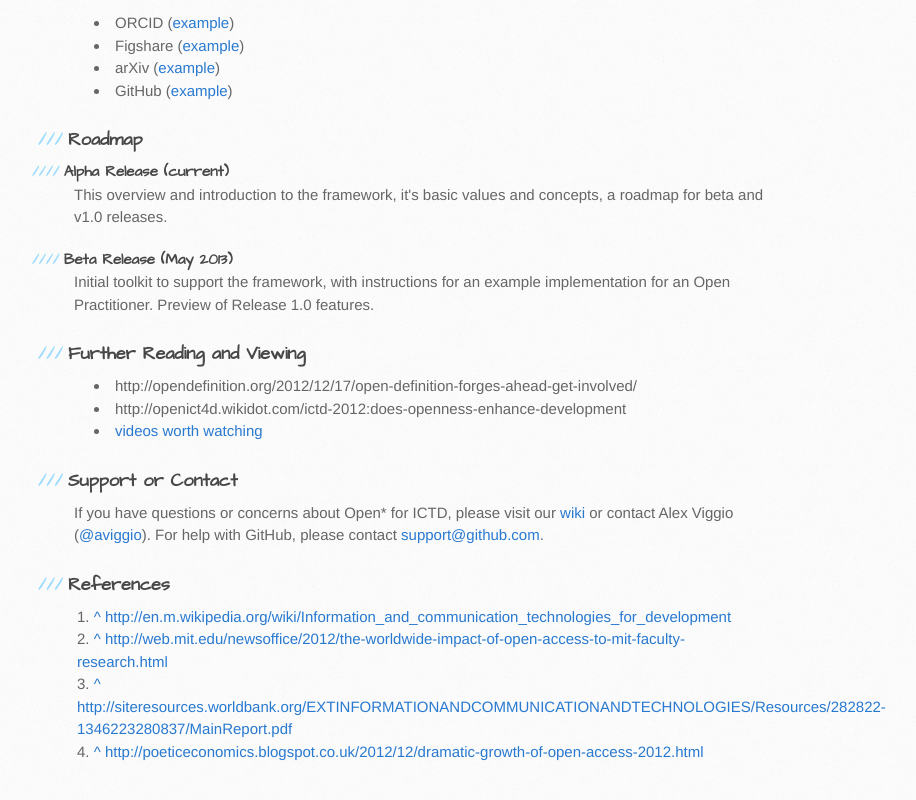
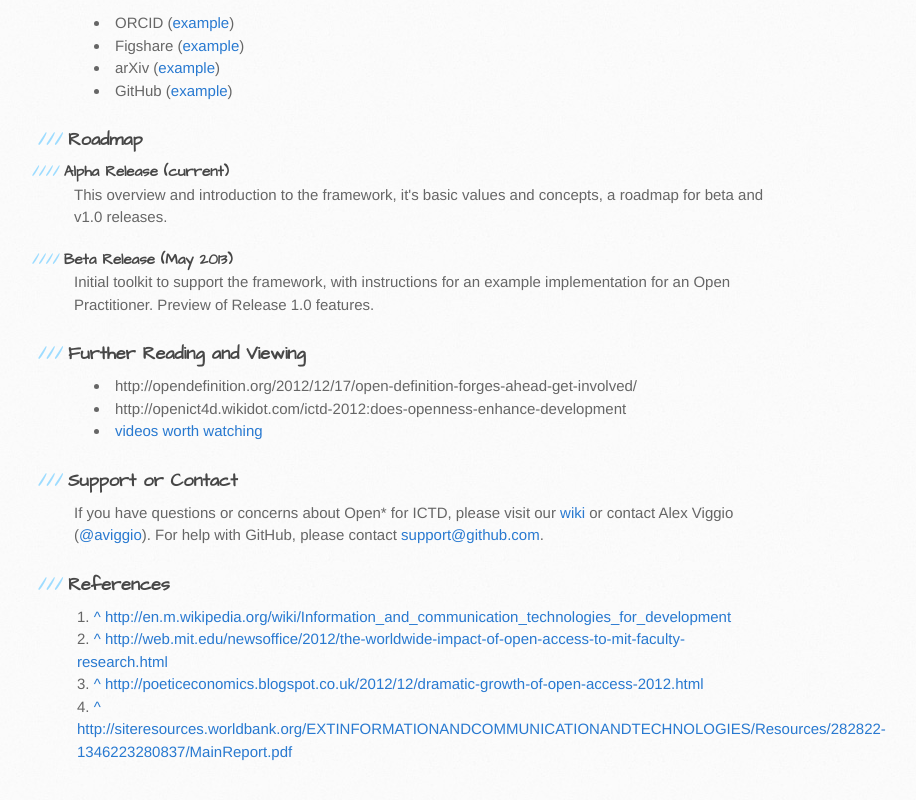
Before and after one commit to aviggio/open4ictd, a plain HTML site: page index.html in a window 1280 px wide. Shown: the part 2016-2816 px from the top of the page, without its empty margins (96-1012 px from the left). Drawn offline with Linux system fonts and the light colour scheme.

Commit message:
Update index.html

```diff
--- a/index.html
+++ b/index.html
@@ -124,8 +124,8 @@ This toolkit will include elements from the list below covering the range of con
 -->
 <li id="cite_note-1"><span class="mw-cite-backlink"><b><a href="#cite_ref-1">^</a></b></span> <span class="reference-text"><a rel="nofollow" class="external free" href="http://en.m.wikipedia.org/wiki/Information_and_communication_technologies_for_development">http://en.m.wikipedia.org/wiki/Information_and_communication_technologies_for_development</a></span></li>
 <li id="cite_note-2"><span class="mw-cite-backlink"><b><a href="#cite_ref-2">^</a></b></span> <span class="reference-text"><a rel="nofollow" class="external free" href="http://web.mit.edu/newsoffice/2012/the-worldwide-impact-of-open-access-to-mit-faculty-research.html">http://web.mit.edu/newsoffice/2012/the-worldwide-impact-of-open-access-to-mit-faculty-research.html</a></span></li>
-<li id="cite_note-3"><span class="mw-cite-backlink"><b><a href="#cite_ref-3">^</a></b></span> <span class="reference-text"><a rel="nofollow" class="external free" href="http://siteresources.worldbank.org/EXTINFORMATIONANDCOMMUNICATIONANDTECHNOLOGIES/Resources/282822-1346223280837/MainReport.pdf">http://siteresources.worldbank.org/EXTINFORMATIONANDCOMMUNICATIONANDTECHNOLOGIES/Resources/282822-1346223280837/MainReport.pdf</a></span></li>
-<li id="cite_note-4"><span class="mw-cite-backlink"><b><a href="#cite_ref-4">^</a></b></span> <span class="reference-text"><a rel="nofollow" class="external free" href="http://poeticeconomics.blogspot.co.uk/2012/12/dramatic-growth-of-open-access-2012.html">http://poeticeconomics.blogspot.co.uk/2012/12/dramatic-growth-of-open-access-2012.html</a></span></li>
+<li id="cite_note-3"><span class="mw-cite-backlink"><b><a href="#cite_ref-3">^</a></b></span> <span class="reference-text"><a rel="nofollow" class="external free" href="http://poeticeconomics.blogspot.co.uk/2012/12/dramatic-growth-of-open-access-2012.html">http://poeticeconomics.blogspot.co.uk/2012/12/dramatic-growth-of-open-access-2012.html</a></span></li>
+<li id="cite_note-4"><span class="mw-cite-backlink"><b><a href="#cite_ref-4">^</a></b></span> <span class="reference-text"><a rel="nofollow" class="external free" href="http://siteresources.worldbank.org/EXTINFORMATIONANDCOMMUNICATIONANDTECHNOLOGIES/Resources/282822-1346223280837/MainReport.pdf">http://siteresources.worldbank.org/EXTINFORMATIONANDCOMMUNICATIONANDTECHNOLOGIES/Resources/282822-1346223280837/MainReport.pdf</a></span></li>
 </ol>
 
 </section>
```
